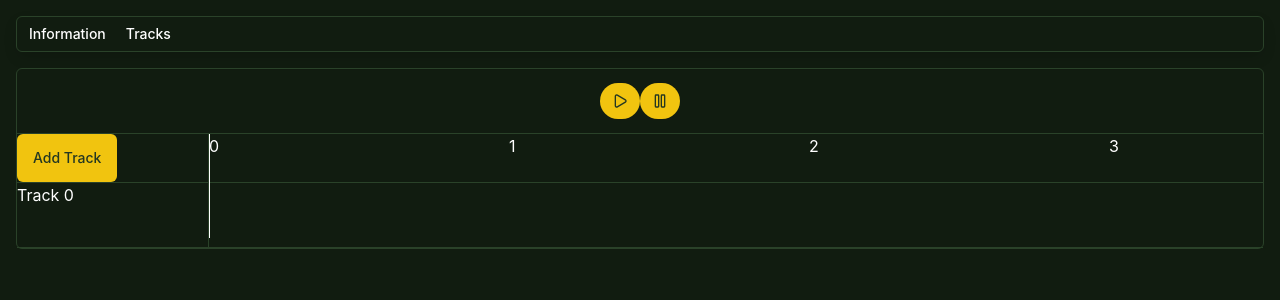
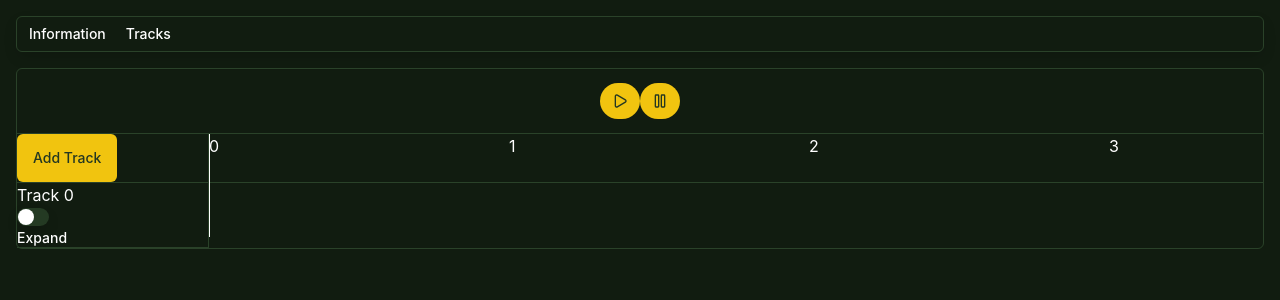
Before and after one commit to KevinLee3627/piano-thing, a React (Vite) app: page / in a window 1280 px wide. Shown: the top 300 px of the page. Built offline with nearby package versions, Linux system fonts and the light colour scheme.

Commit message:
feat: move track control to sep. component

```diff
--- a/package.json
+++ b/package.json
@@ -11,9 +11,11 @@
   },
   "dependencies": {
     "@radix-ui/react-dropdown-menu": "^2.1.16",
+    "@radix-ui/react-label": "^2.1.8",
     "@radix-ui/react-menubar": "^1.1.16",
     "@radix-ui/react-separator": "^1.1.8",
     "@radix-ui/react-slot": "^1.2.4",
+    "@radix-ui/react-switch": "^1.2.6",
     "@reduxjs/toolkit": "^2.11.2",
     "@tailwindcss/vite": "^4.1.18",
     "class-variance-authority": "^0.7.1",
--- a/src/app/trackSlice.ts
+++ b/src/app/trackSlice.ts
@@ -15,7 +15,7 @@ interface Block {
   dims: BlockDimensions;
 }
 
-interface Track {
+export interface Track {
   trackId: string;
   blocks: Record<string, Block>;
   isPlaying: boolean;
@@ -46,7 +46,7 @@ export const trackSlice = createSlice({
         trackId: newTrackId,
         blocks: {},
         isPlaying: false,
-        isExpanded: true,
+        isExpanded: false,
         name: `Track ${Object.keys(state).length}`,
       };
     },
@@ -55,6 +55,12 @@ export const trackSlice = createSlice({
     },
     stopTrack: (state, action: PayloadAction<Pick<Track, 'trackId'>>) => {
       state[action.payload.trackId].isPlaying = false;
+    },
+    expandTrack: (state, action: PayloadAction<Pick<Track, 'trackId'>>) => {
+      state[action.payload.trackId].isExpanded = true;
+    },
+    collapseTrack: (state, action: PayloadAction<Pick<Track, 'trackId'>>) => {
+      state[action.payload.trackId].isExpanded = false;
     },
     addBlock: (
       state,
--- a/src/components/Timeline.tsx
+++ b/src/components/Timeline.tsx
@@ -9,6 +9,7 @@ import { TickMarks } from './TickMarks';
 import { Button } from './ui/button';
 import { PauseIcon, PlayIcon } from 'lucide-react';
 import { Separator } from './ui/separator';
+import { TrackControl } from './TrackControl';
 
 const FPS = 60;
 const MS_PER_FRAME = 1000 / FPS;
@@ -88,7 +89,7 @@ export function Timeline() {
       </div>
       <Separator />
       <div className='flex'>
-        <div className='min-w-48 max-w-48 border-r'>
+        <div id='left-column' className='min-w-48 max-w-48 border-r'>
           <Button
             onClick={() => dispatch(trackSlice.actions.addTrack())}
             className='h-12'
@@ -98,17 +99,16 @@ export function Timeline() {
           <Separator />
           <div>
             {Object.values(tracks).map((track) => (
-              <>
-                <div key={`${track.trackId}-controls`} className='h-16'>
-                  {track.name}
-                </div>
-                <Separator />
-              </>
+              <TrackControl
+                key={`track-${track.trackId}-controls`}
+                track={track}
+              />
             ))}
           </div>
         </div>
-        <div className='overflow-x-scroll'>
+        <div id='right-column' className='overflow-x-scroll'>
           <div
+            id='timeline-container'
             style={{
               width: `${project.pxPerMeasureScale * project.totalMeasures}px`,
             }}
@@ -124,14 +124,7 @@ export function Timeline() {
             </div>
             <Separator />
             {Object.keys(tracks).map((trackId) => (
-              <>
-                <Track
-                  trackId={trackId}
-                  key={trackId}
-                  trackDimensions={timelineDimensions}
-                />
-                <Separator />
-              </>
+              <Track trackId={trackId} trackDimensions={timelineDimensions} />
             ))}
           </div>
         </div>
--- a/src/components/Track.tsx
+++ b/src/components/Track.tsx
@@ -4,6 +4,7 @@ import { useAppSelector } from '../app/hooks';
 import { Block } from './Block';
 import { useGlobalAudioContext } from '../context/audioContext';
 import { Keyboard } from './Keyboard';
+import { Separator } from './ui/separator';
 
 interface TrackProps {
   trackId: string;
@@ -58,6 +59,7 @@ export const Track = (props: TrackProps) => {
         ))}
       </div>
       {<Keyboard trackId={props.trackId} />}
+      <Separator />
     </div>
   );
 };
--- /dev/null
+++ b/src/components/TrackControl.tsx
@@ -0,0 +1,42 @@
+// TODO: Needs a btter name...
+
+import { trackSlice, type Track } from '@/app/trackSlice';
+import { Switch } from './ui/switch';
+import { Label } from './ui/label';
+import { Separator } from './ui/separator';
+import { useAppDispatch } from '@/app/hooks';
+
+interface TrackControlProps {
+  track: Track;
+}
+
+export const TrackControl = ({ track }: TrackControlProps) => {
+  const dispatch = useAppDispatch();
+
+  return (
+    <>
+      <div className='h-16'>
+        <p>{track.name}</p>
+        <Switch
+          id={`track-${track.trackId}-expand-toggle`}
+          onCheckedChange={(checked) => {
+            console.log(`checked :${checked}`);
+
+            return dispatch(
+              checked
+                ? trackSlice.actions.collapseTrack({
+                    trackId: track.trackId,
+                  })
+                : trackSlice.actions.expandTrack({
+                    trackId: track.trackId,
+                  }),
+            );
+          }}
+        />
+        <Label htmlFor={`track-${track.trackId}-expand-toggle`}>Expand</Label>
+        <span>{track.isExpanded}</span>
+      </div>
+      <Separator />
+    </>
+  );
+};
--- /dev/null
+++ b/src/components/ui/label.tsx
@@ -0,0 +1,22 @@
+import * as React from "react"
+import * as LabelPrimitive from "@radix-ui/react-label"
+
+import { cn } from "@/lib/utils"
+
+function Label({
+  className,
+  ...props
+}: React.ComponentProps<typeof LabelPrimitive.Root>) {
+  return (
+    <LabelPrimitive.Root
+      data-slot="label"
+      className={cn(
+        "flex items-center gap-2 text-sm leading-none font-medium select-none group-data-[disabled=true]:pointer-events-none group-data-[disabled=true]:opacity-50 peer-disabled:cursor-not-allowed peer-disabled:opacity-50",
+        className
+      )}
+      {...props}
+    />
+  )
+}
+
+export { Label }
--- /dev/null
+++ b/src/components/ui/switch.tsx
@@ -0,0 +1,33 @@
+import * as React from "react"
+import * as SwitchPrimitive from "@radix-ui/react-switch"
+
+import { cn } from "@/lib/utils"
+
+function Switch({
+  className,
+  size = "default",
+  ...props
+}: React.ComponentProps<typeof SwitchPrimitive.Root> & {
+  size?: "sm" | "default"
+}) {
+  return (
+    <SwitchPrimitive.Root
+      data-slot="switch"
+      data-size={size}
+      className={cn(
+        "peer data-[state=checked]:bg-primary data-[state=unchecked]:bg-input focus-visible:border-ring focus-visible:ring-ring/50 dark:data-[state=unchecked]:bg-input/80 group/switch inline-flex shrink-0 items-center rounded-full border border-transparent shadow-xs transition-all outline-none focus-visible:ring-[3px] disabled:cursor-not-allowed disabled:opacity-50 data-[size=default]:h-[1.15rem] data-[size=default]:w-8 data-[size=sm]:h-3.5 data-[size=sm]:w-6",
+        className
+      )}
+      {...props}
+    >
+      <SwitchPrimitive.Thumb
+        data-slot="switch-thumb"
+        className={cn(
+          "bg-background dark:data-[state=unchecked]:bg-foreground dark:data-[state=checked]:bg-primary-foreground pointer-events-none block rounded-full ring-0 transition-transform group-data-[size=default]/switch:size-4 group-data-[size=sm]/switch:size-3 data-[state=checked]:translate-x-[calc(100%-2px)] data-[state=unchecked]:translate-x-0"
+        )}
+      />
+    </SwitchPrimitive.Root>
+  )
+}
+
+export { Switch }
```
Also changed, not shown: 1 other file (tests, documents, lock files or other folders).
